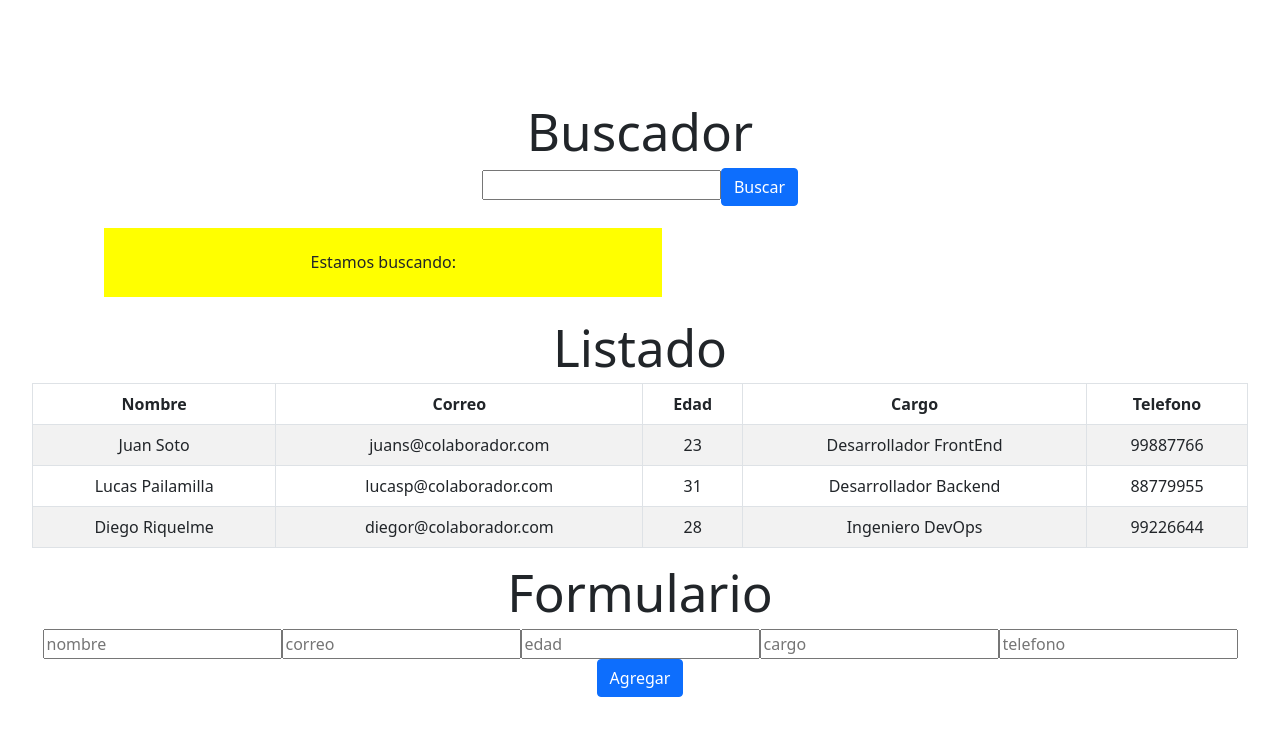
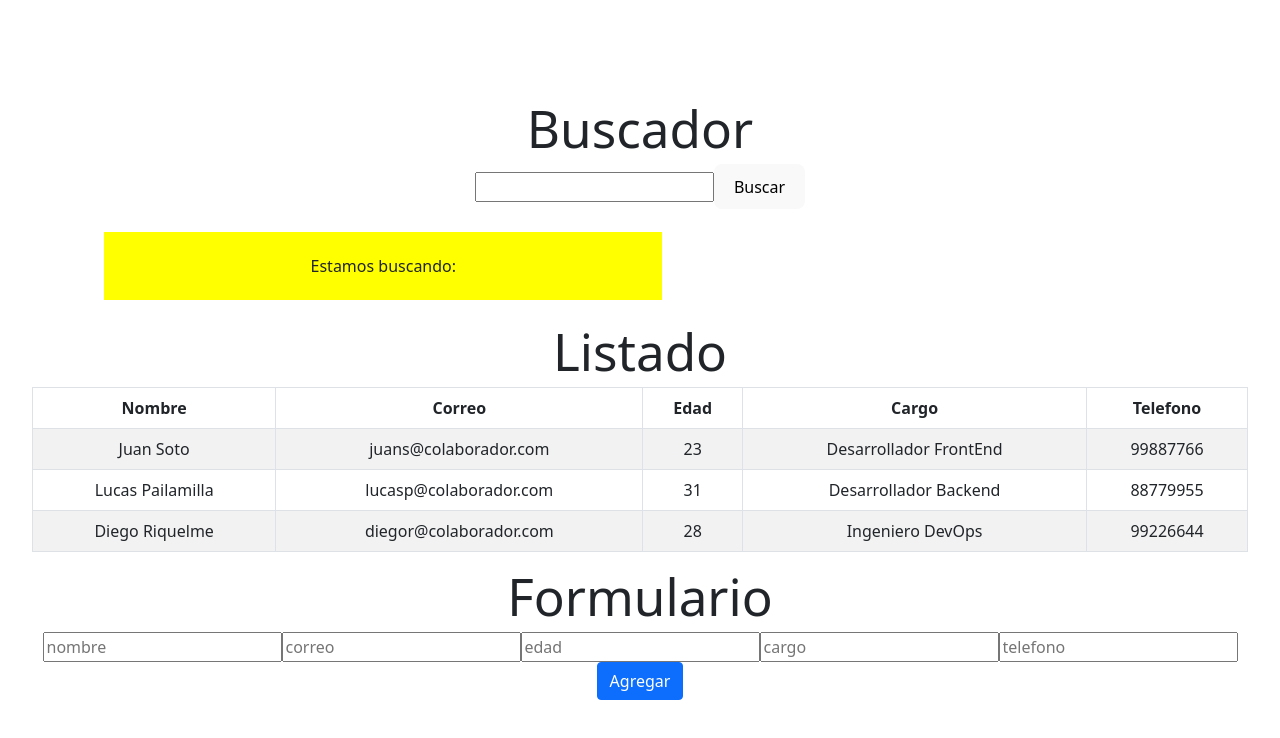
Before and after one commit to jorge2101719/colaboradores, a React (Vite) app: page / in a window 1280 px wide. Shown: the top 738 px of the page. Built offline with nearby package versions, Linux system fonts and the light colour scheme.

Commit message:
lógica de búsqueda incompleta

```diff
--- a/src/components/Buscador.jsx
+++ b/src/components/Buscador.jsx
@@ -1,8 +1,11 @@
 import { useState} from 'react'
-import Button from 'react-bootstrap/Button'
+// import Button from 'react-bootstrap/Button'
 
 const Buscador = ({ datos }) => {
   const [input, setInput] = useState('')
+  const [mensaje, setMensaje] = useState('')
+//   const [datos, setDatos] = useState(baseDatos)
+//   console.log('estos son los datos', datos)
 
   let estiloPropio = {
     backgroundColor: 'yellow',
@@ -12,31 +15,33 @@ const Buscador = ({ datos }) => {
     align: 'center'
   }
 
-  function handler(e) {
-    e.preventDefault()
-    // console.log('esta es la función handler', e.target.value)
-    // let datoIngresado = e.target.value
+  const capturarInput = (e) => {
     setInput(e.target.value)
+    // console.log('ahora el input capturado es', input)
+    if(input === datos.nombre || input === datos.correo || input === datos.edad || input === datos.cargo || input === datos.telefono) {
+        console.log('el dato existe', datos.nombre)
+        setMensaje('Búsqueda exitosa ')
+    }
+    setInput('')
   }
 
-  function buscar(e) {
+  const buscarInput = (e) => {
     e.preventDefault()
-    console.log('esta es la función buscar')
-
-    if(e.target.value === datos.nombre) {
-        console.log('busqueda éxitosa')
-    }
+    setInput(e.target.value)
   }
 
   return (
     <>
       <div className="container">
         <h1>Buscador</h1>
-        <input onChange={(e) => handler(e)} ></input>
-        <Button onClick={(e) => buscar(e)} >Buscar</Button>
+        <form onSubmit={buscarInput}>
+          <input onChange={capturarInput}></input>
+          <button>Buscar</button>
+        </form>
         <div style={estiloPropio}>
           Estamos buscando: <span>{input}</span>
         </div>
+        <div>{}</div>
       </div>
     </>
   )
```
